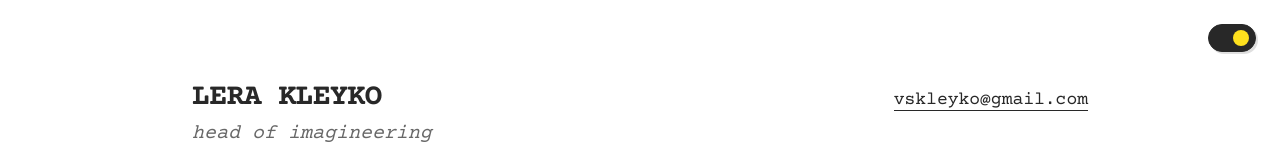
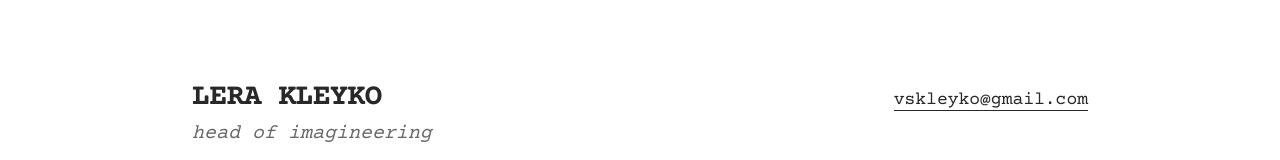
Before and after one commit to VovaRodionov/kleyko, a Next.js app: page / in a window 1280 px wide. Shown: the top 160 px of the page. Built offline with nearby package versions, Linux system fonts and the light colour scheme.

Commit message:
Set modern design as default and remove the version switcher

```diff
--- a/app/components/HomeClientWrapper.tsx
+++ /dev/null
@@ -1,31 +0,0 @@
-'use client'
-
-import { useState } from 'react'
-import ModernHome from './ModernHome'
-import ReadymagHome from './ReadymagHome'
-
-export default function HomeClientWrapper() {
-  const [isModern, setIsModern] = useState(true)
-
-  return (
-    <div className="relative min-h-screen">
-      {/* Version Switcher (Fixed in Top Right, No Labels) */}
-      <div className="fixed top-6 right-6 z-50">
-        <button
-          onClick={() => setIsModern(!isModern)}
-          className="relative inline-flex h-7 w-12 items-center rounded-full bg-[#282828] border border-[#282828] cursor-pointer transition-colors duration-300 focus:outline-none shadow-[2px_2px_0px_0px_rgba(40,40,40,0.15)]"
-          aria-label="Toggle design version"
-        >
-          <span
-            className={`${
-              isModern ? 'translate-x-6 bg-[#ffe11e]' : 'translate-x-1 bg-white'
-            } inline-block h-4 w-4 transform rounded-full transition-transform duration-300 ease-in-out`}
-          />
-        </button>
-      </div>
-
-      {/* Render selected version */}
-      {isModern ? <ModernHome /> : <ReadymagHome />}
-    </div>
-  )
-}
--- a/app/page.tsx
+++ b/app/page.tsx
@@ -1,5 +1,5 @@
-import HomeClientWrapper from './components/HomeClientWrapper'
+import ModernHome from './components/ModernHome'
 
 export default function Home() {
-  return <HomeClientWrapper />
+  return <ModernHome />
 }
```
